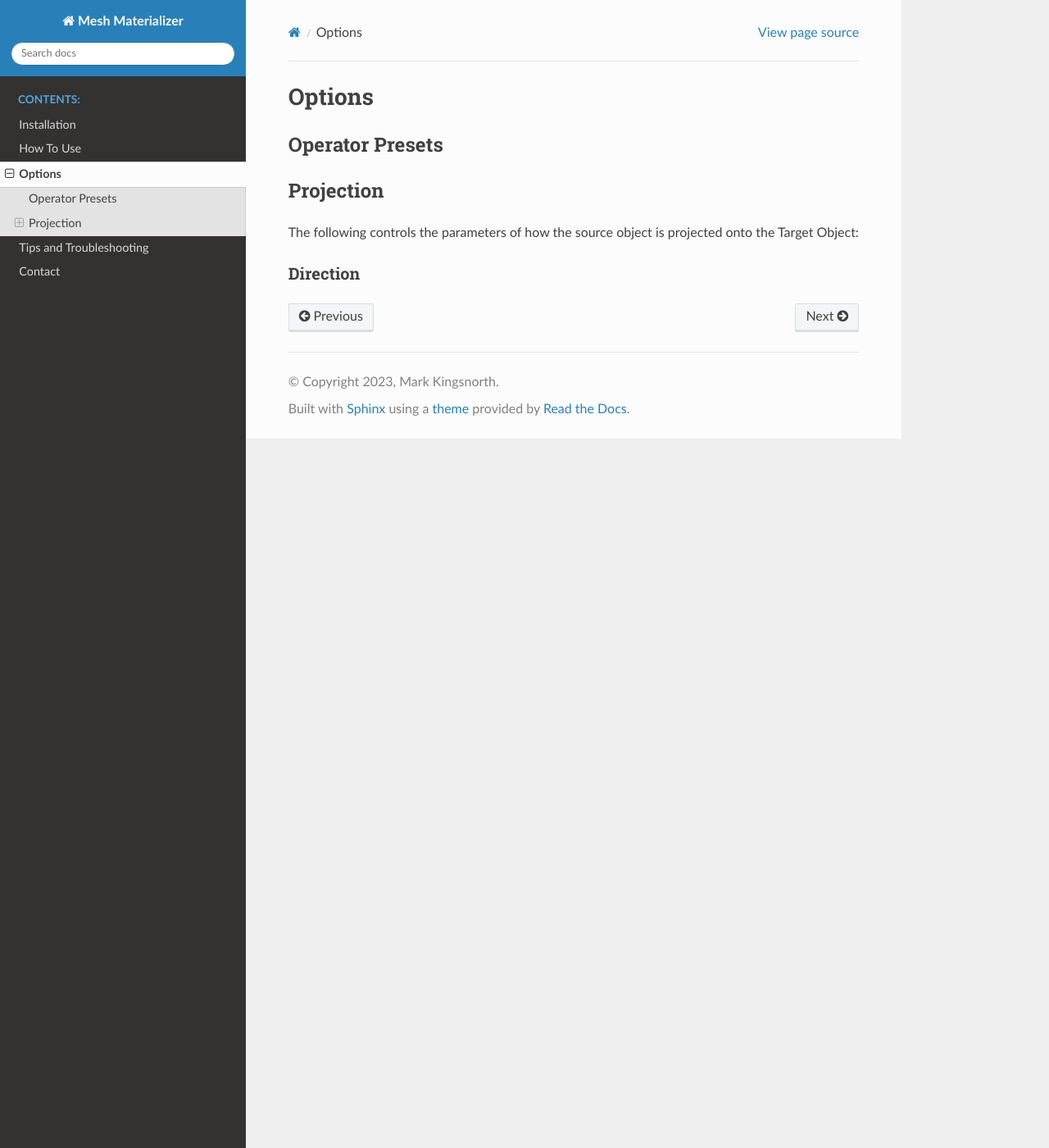
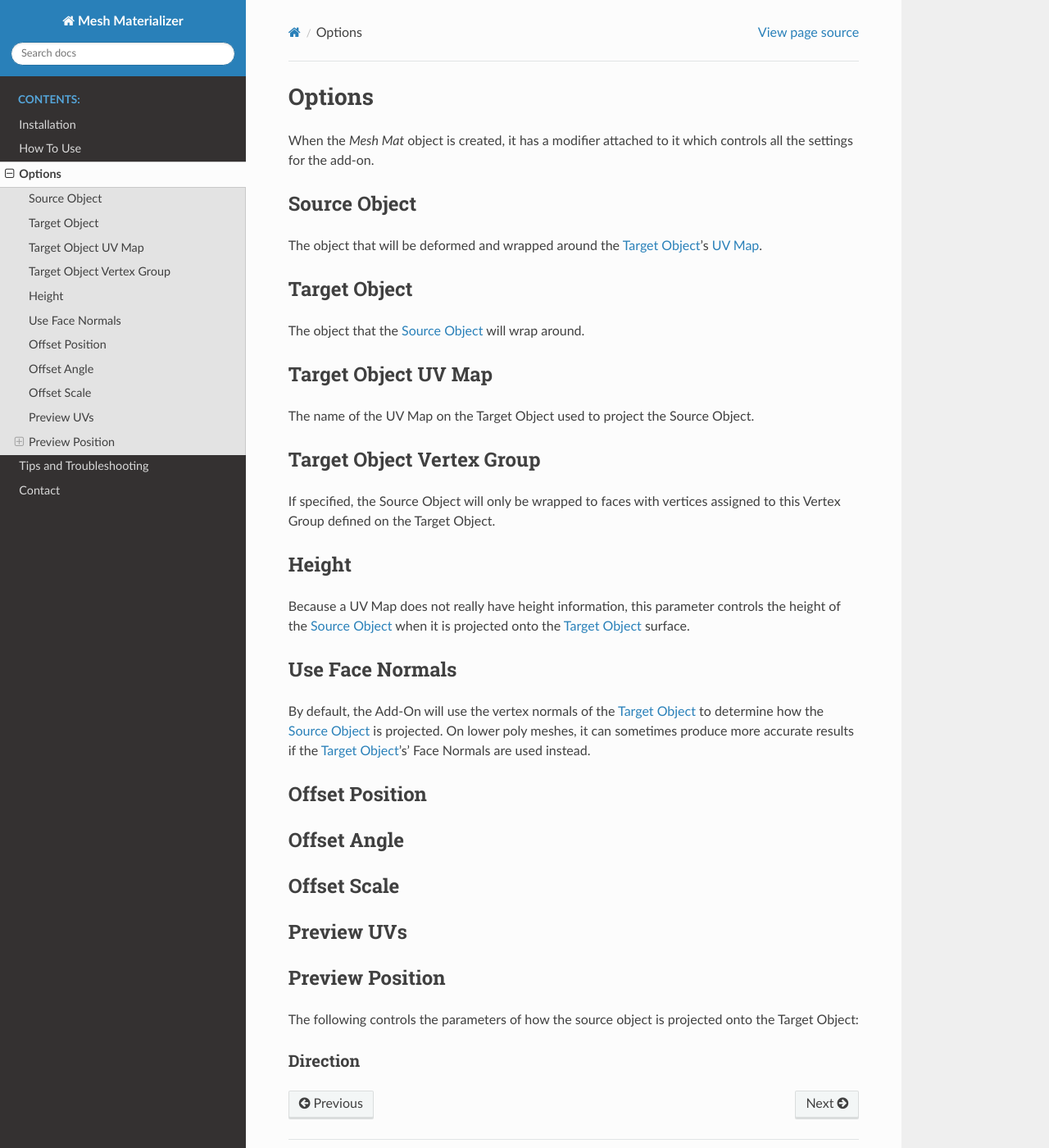
Before and after one commit to mkingsnorth/mesh_materializer_docs, a Sphinx documentation site: the page built from docs/options.rst, in a window 1280 px wide and 1400 px high. Shown: the whole window at 82% size. Built offline with Sphinx 7.4.7 and the Read the Docs theme 2.0.0, drawn with Linux system fonts in a browser that asks for light colours.

Commit message:
added options

```diff
--- a/docs/options.rst
+++ b/docs/options.rst
@@ -2,13 +2,63 @@
 Options
 #####################################
 
+When the *Mesh Mat* object is created, it has a modifier attached to it which controls all the settings for the add-on.
+
 
 =====================
-Operator Presets
+Source Object
 =====================
 
+The object that will be deformed and wrapped around the :ref:`Target Object`'s :ref:`UV Map<Target Object UV Map>`.
+
 =======================
-Projection
+Target Object
+=======================
+
+The object that the :ref:`Source Object` will wrap around.
+
+=======================
+Target Object UV Map
+=======================
+
+The name of the UV Map on the Target Object used to project the Source Object.
+
+==============================================
+Target Object Vertex Group
+==============================================
+
+If specified, the Source Object will only be wrapped to faces with vertices assigned to this Vertex Group defined on the Target Object.
+
+=======================
+Height
+=======================
+
+Because a UV Map does not really have height information, this parameter controls the height of the :ref:`Source Object` when it is projected onto the :ref:`Target Object` surface.
+
+=======================
+Use Face Normals
+=======================
+
+By default, the Add-On will use the vertex normals of the :ref:`Target Object` to determine how the :ref:`Source Object` is projected.  On lower poly meshes, it can sometimes produce more accurate results if the :ref:`Target Object`'s' Face Normals are used instead.
+
+=======================
+Offset Position
+=======================
+
+=======================
+Offset Angle
+=======================
+
+=======================
+Offset Scale
+=======================
+
+=======================
+Preview UVs
+=======================
+
+=======================
+Preview Position
 =======================
 
 The following controls the parameters of how the source object is projected onto the Target Object:
```
